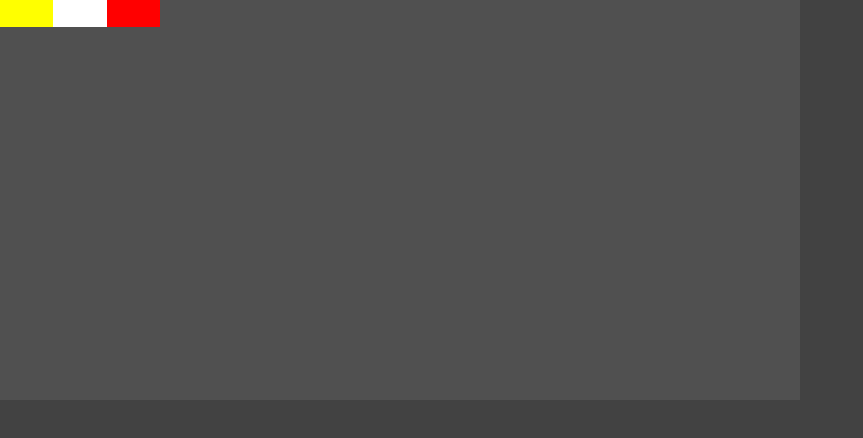
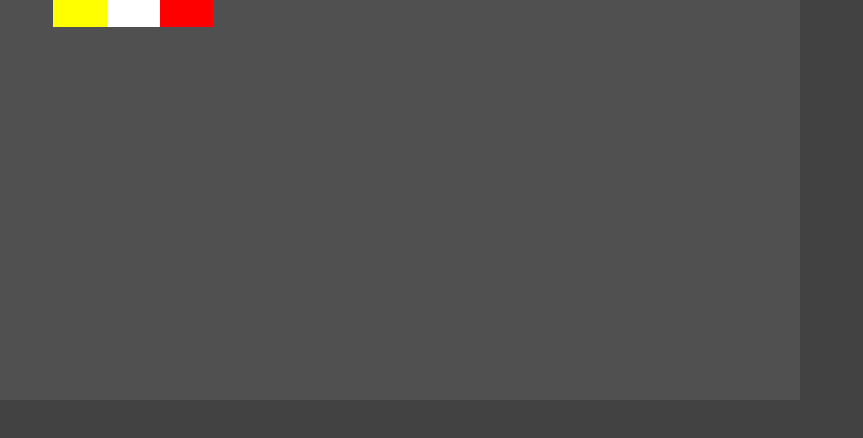
Before and after one commit to bruno-alves/bruno-alves.io, a React (Create React App) app: page /snake in a window 1280 px wide. Shown: the top 438 px of the page, without its empty margins (0-863 px from the left). Built offline with nearby package versions, Linux system fonts and the light colour scheme; the HTML template or start-up script is replaced by a standard one.

Commit message:
movimentacao snake

```diff
--- a/src/Pages/Snake/index.js
+++ b/src/Pages/Snake/index.js
@@ -2,7 +2,7 @@ import React, { useState, useEffect } from 'react';
 import { Table } from './styles';
 
 function Snake() {
-  const [direction, setDirection] = useState('A');
+  const [direction, setDirection] = useState('D');
   const [snake, setSnake] = useState(() => {
     const s = Array.from(Array(15), () => Array.from(Array(15)));
     s[0][0] = 'tail';
@@ -13,8 +13,6 @@ function Snake() {
   });
 
   const changeDirection = (e) => {
-    console.log('keyUP');
-
     switch (e.keyCode) {
       case 87:
         setDirection('W');
@@ -31,28 +29,36 @@ function Snake() {
     }
   };
 
+  const move = (direction) => {
+    setSnake(() => {
+      const s = [...snake];
+      s[0][0] = undefined;
+      s[0][1] = 'tail';
+      s[0][2] = 'body';
+      s[0][3] = 'head';
+
+      return s;
+    });
+  };
+
   useEffect(() => {
-    document.addEventListener('keyup', changeDirection, false);
+    // document.addEventListener('keyup', changeDirection, false);
+
+    const timer = setInterval(() => {
+      move(direction);
+    }, 1000);
+
+    return () => clearInterval(timer);
   });
 
   return (
     <Table>
-      {console.log(direction)}
       <tbody>
-        {Array.from(Array(15).keys()).map((tr) => (
-          <tr key={String(tr)}>
-            {Array.from(Array(15).keys()).map((td) => {
-              switch (snake[tr][td]) {
-                case 'head':
-                  return <td className="head" key={String(td)} />;
-                case 'body':
-                  return <td className="body" key={String(td)} />;
-                case 'tail':
-                  return <td className="tail" key={String(td)} />;
-                default:
-                  return <td key={String(td)} />;
-              }
-            })}
+        {snake.map((tr, a) => (
+          <tr key={String(a)}>
+            {tr.map((td, b) => (
+              <td className={td} key={String(b)} />
+            ))}
           </tr>
         ))}
       </tbody>
```
